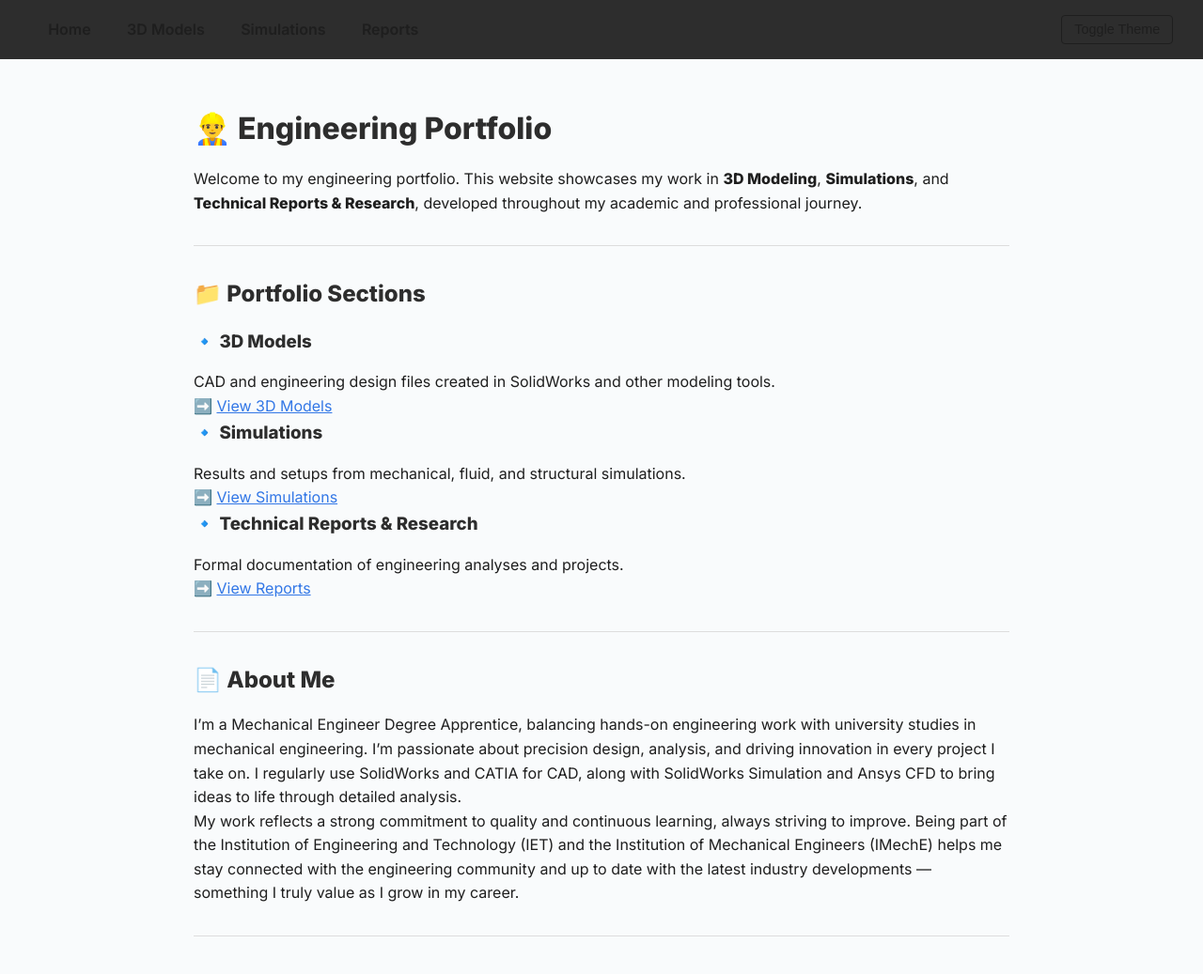
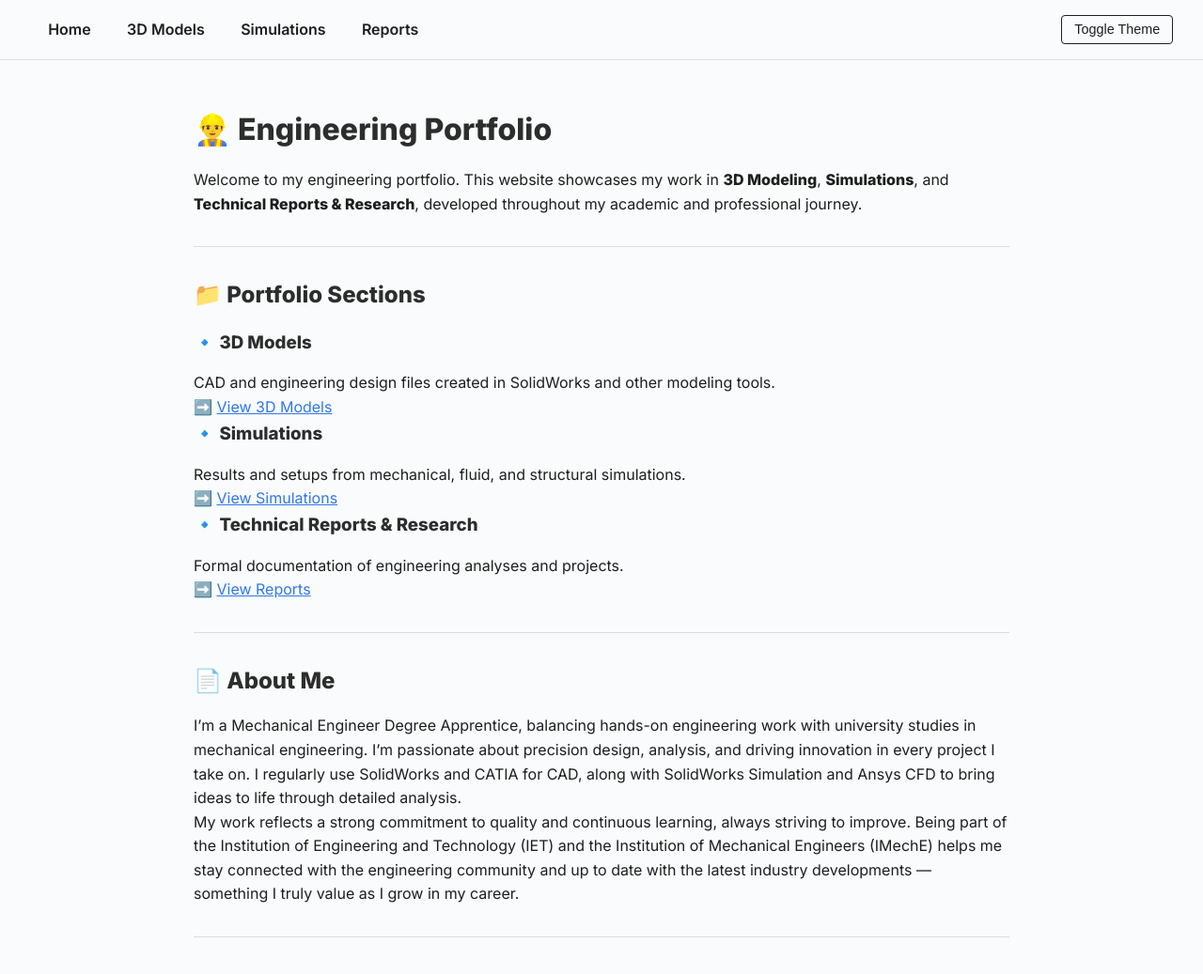
Before and after one commit to tob-mas/engineeringportfolio, a Jekyll site: the page built from index.md, in a window 1280 px wide and 1078 px high. Shown: the top 1037 px of the window at 94% size. Built offline with Jekyll 4.4.1, drawn with Linux system fonts in a browser that asks for light colours.

Commit message:
Update default.html

```diff
--- a/_layouts/default.html
+++ b/_layouts/default.html
@@ -1,9 +1,9 @@
 <!DOCTYPE html>
 <html lang="en">
 <head>
-    <meta charset="utf-8">
+  <meta charset="utf-8" />
   <title>{{ page.title }}</title>
-    <meta name="viewport" content="width=device-width, initial-scale=1">
+  <meta name="viewport" content="width=device-width, initial-scale=1" />
   <meta name="description" content="Professional portfolio showcasing 3D models, simulations, and technical reports.">
   <meta name="author" content="Your Name">
   <meta name="theme-color" content="#1a1a1a">
@@ -12,9 +12,9 @@
   <meta property="og:type" content="website">
   <meta property="og:image" content="/assets/preview.png">
   <meta property="og:url" content="https://yourdomain.github.io/">
-    <link rel="icon" href="/assets/favicon.ico" type="image/x-icon">
-    <link rel="preload" href="https://fonts.googleapis.com/css2?family=Inter:wght@400;600;800&display=swap" as="style">
-    <link href="https://fonts.googleapis.com/css2?family=Inter:wght@400;600;800&display=swap" rel="stylesheet">
+  <link rel="icon" href="/assets/favicon.ico" type="image/x-icon" />
+  <link rel="preload" href="https://fonts.googleapis.com/css2?family=Inter:wght@400;600;800&display=swap" as="style" />
+  <link href="https://fonts.googleapis.com/css2?family=Inter:wght@400;600;800&display=swap" rel="stylesheet" />
   <style>
     :root {
       --bg: #f9fbfc;
@@ -50,6 +50,7 @@
 
     html {
       scroll-behavior: smooth;
+      transition: background 0.4s ease, color 0.4s ease;
     }
 
     body {
@@ -57,11 +58,10 @@
       background-color: var(--bg);
       color: var(--text);
       line-height: 1.6;
-        transition: background 0.3s ease, color 0.3s ease;
     }
 
     nav {
-        background-color: var(--primary);
+      background-color: var(--bg);
       padding: 1rem 2rem;
       display: flex;
       justify-content: center;
@@ -70,6 +70,7 @@
       position: sticky;
       top: 0;
       z-index: 1000;
+      border-bottom: 1px solid #ddd;
     }
 
     nav a {
@@ -98,8 +99,10 @@
       transition: background 0.3s ease, color 0.3s ease;
     }
 
-      .theme-toggle:hover {
+    .theme-toggle:hover,
+    .theme-toggle:focus {
       background: rgba(255, 255, 255, 0.1);
+      outline: none;
     }
 
     main {
@@ -192,42 +195,86 @@
     #backToTop:hover {
       background-color: var(--hover);
     }
+
+    /* Scroll progress bar */
+    #scrollProgress {
+      position: fixed;
+      top: 0;
+      left: 0;
+      width: 0%;
+      height: 4px;
+      background-color: var(--accent);
+      z-index: 9999;
+      transition: width 0.2s ease;
+    }
+
+    /* Custom Scrollbar */
+    ::-webkit-scrollbar {
+      width: 10px;
+    }
+
+    ::-webkit-scrollbar-track {
+      background: var(--bg);
+    }
+
+    ::-webkit-scrollbar-thumb {
+      background: var(--accent);
+      border-radius: 5px;
+    }
+
+    ::-webkit-scrollbar-thumb:hover {
+      background: var(--hover);
+    }
   </style>
 </head>
 <body>
+  <div id="scrollProgress"></div>
+
   <nav>
     <a href="{{ '/' | relative_url }}">Home</a>
     <a href="{{ '/3d_models/' | relative_url }}">3D Models</a>
     <a href="{{ '/simulations/' | relative_url }}">Simulations</a>
     <a href="{{ '/reports/' | relative_url }}">Reports</a>
-      <button class="theme-toggle" onclick="toggleTheme()">Toggle Theme</button>
+    <button class="theme-toggle" onclick="toggleTheme()" aria-label="Toggle light and dark theme">Toggle Theme</button>
   </nav>
 
   <main id="main-content">
     {{ content }}
   </main>
 
-    <button id="backToTop" onclick="scrollToTop()">↑</button>
+  <button id="backToTop" onclick="scrollToTop()" aria-label="Scroll to top">↑</button>
 
   <script>
+    // Load stored theme preference
+    (function () {
+      const storedTheme = localStorage.getItem('theme');
+      if (storedTheme) {
+        document.documentElement.setAttribute('data-theme', storedTheme);
+      }
+    })();
+
     function toggleTheme() {
       const html = document.documentElement;
-        const current = html.getAttribute('data-theme');
-        html.setAttribute('data-theme', current === 'dark' ? 'light' : 'dark');
+      const current = html.getAttribute('data-theme') || 'light';
+      const newTheme = current === 'dark' ? 'light' : 'dark';
+      html.setAttribute('data-theme', newTheme);
+      localStorage.setItem('theme', newTheme);
     }
 
     // Scroll-to-top
     const backToTop = document.getElementById("backToTop");
     window.onscroll = function () {
-        backToTop.style.display = (document.body.scrollTop > 100 || document.documentElement.scrollTop > 100)
-          ? "block" : "none";
+      const scrollTop = document.documentElement.scrollTop || document.body.scrollTop;
+      backToTop.style.display = scrollTop > 100 ? "block" : "none";
+      document.getElementById("scrollProgress").style.width =
+        (scrollTop / (document.documentElement.scrollHeight - window.innerHeight)) * 100 + "%";
     };
 
     function scrollToTop() {
       window.scrollTo({ top: 0, behavior: 'smooth' });
     }
 
-      // Fade-in on scroll
+    // Fade-in animation
     const observer = new IntersectionObserver(entries => {
       entries.forEach(entry => {
         if (entry.isIntersecting) {
```
Lines whose indentation alone changed are shown as unchanged.
